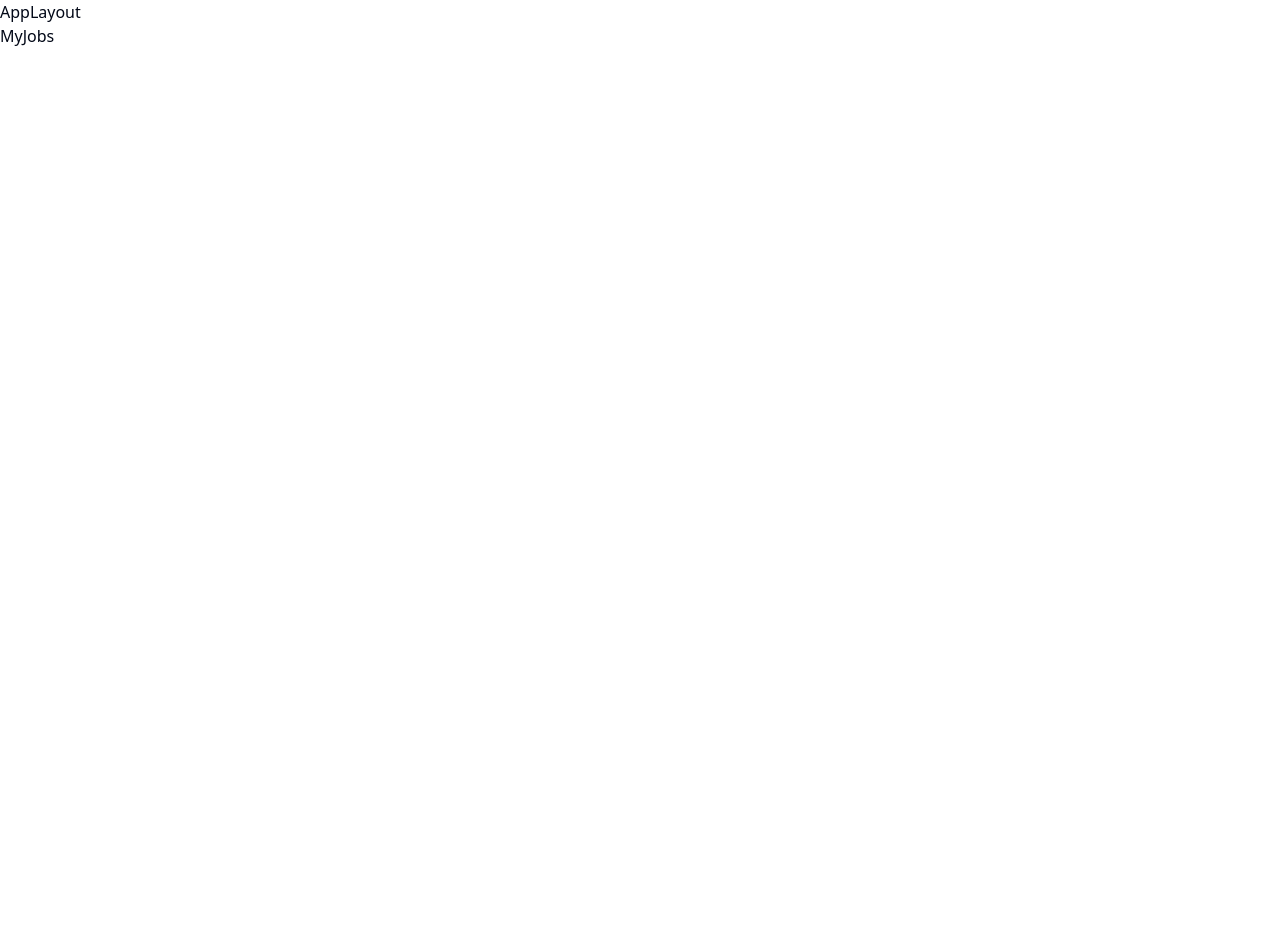
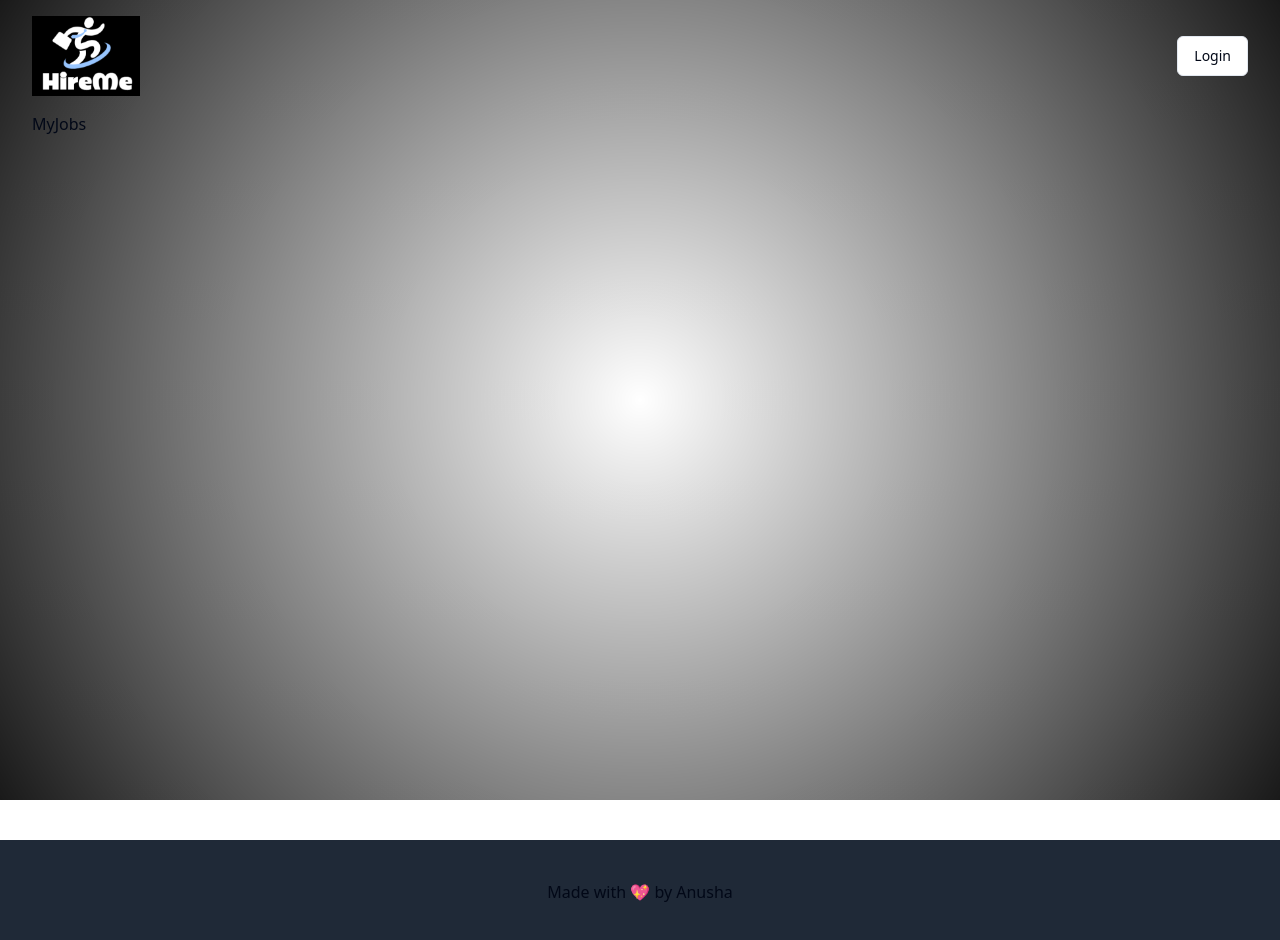
Before and after one commit to Anusha-Pwr/HireMe, a React (Vite) app: page /my-jobs in a window 1280 px wide. Shown: the top 940 px of the page. Before the commit the page ends 800 px from the top, so only its background shows below. Built offline with nearby package versions, Linux system fonts and the light colour scheme.

Commit message:
Add Header.jsx in AppLayout.jsx and style grid-container div

```diff
--- a/src/App.css
+++ b/src/App.css
@@ -0,0 +1,28 @@
+
+  .grid-container {
+    position: fixed;
+    left: 0;
+    right: 0;
+    width: 100%;
+    height: 100%;
+    background: linear-gradient(
+      180deg,
+      rgba(255, 255, 255, 0.02) 20%,
+      transparent 20%,
+      transparent 80%,
+      rgba(255, 255, 255, 0.02) 80%
+    );
+    background-size: 100% 100px;
+    pointer-events: none;
+    z-index: -1;
+  }
+
+.grid-container::before {
+    content: "";
+    position: absolute;
+    top: 0;
+    left: 0;
+    width: 100%;
+    height: 100%;
+    background: radial-gradient(circle, transparent, rgba(0, 0, 0, 0.9));
+  }
--- a/src/App.jsx
+++ b/src/App.jsx
@@ -9,6 +9,7 @@ import Job from "./pages/Job";
 import PostJob from "./pages/PostJob";
 import SavedJobs from "./pages/SavedJobs";
 import MyJobs from "./pages/MyJobs";
+import { ThemeProvider } from './components/ThemeProvider';
 
 function App() {
 
@@ -49,9 +50,9 @@ function App() {
   ])
 
   return (
-    <>
+    <ThemeProvider>
       <RouterProvider router={router} />
-    </>
+    </ThemeProvider>
   )
 }
 
--- /dev/null
+++ b/src/components/Header.jsx
@@ -0,0 +1,18 @@
+import React from "react";
+import { Link } from "react-router-dom";
+import {Button} from "../components/ui/button";
+
+const Header = () => {
+  return (
+    <>
+      <nav className="py-4 flex justify-between items-center">
+        <Link>
+          <img src="/hireme-logo.png" alt="logo image" className="h-20" />
+        </Link>
+        <Button variant="outline">Login</Button>
+      </nav>
+    </>
+  );
+};
+
+export default Header;
--- /dev/null
+++ b/src/components/ThemeProvider.jsx
@@ -0,0 +1,60 @@
+import { createContext, useContext, useEffect, useState } from "react"
+
+const initialState = {
+  theme: "system",
+  setTheme: () => null,
+}
+
+const ThemeProviderContext = createContext(initialState)
+
+export function ThemeProvider({
+  children,
+  defaultTheme = "system",
+  storageKey = "vite-ui-theme",
+  ...props
+}) {
+  const [theme, setTheme] = useState(
+    () => (localStorage.getItem(storageKey)) || defaultTheme
+  )
+
+  useEffect(() => {
+    const root = window.document.documentElement
+
+    root.classList.remove("light", "dark")
+
+    if (theme === "system") {
+      const systemTheme = window.matchMedia("(prefers-color-scheme: dark)")
+        .matches
+        ? "dark"
+        : "light"
+
+      root.classList.add(systemTheme)
+      return
+    }
+
+    root.classList.add(theme)
+  }, [theme])
+
+  const value = {
+    theme,
+    setTheme: (theme) => {
+      localStorage.setItem(storageKey, theme)
+      setTheme(theme)
+    },
+  }
+
+  return (
+    <ThemeProviderContext.Provider {...props} value={value}>
+      {children}
+    </ThemeProviderContext.Provider>
+  )
+}
+
+export const useTheme = () => {
+  const context = useContext(ThemeProviderContext)
+
+  if (context === undefined)
+    throw new Error("useTheme must be used within a ThemeProvider")
+
+  return context
+}
--- a/src/layout/app-layout.jsx
+++ b/src/layout/app-layout.jsx
@@ -1,10 +1,18 @@
 import { Outlet } from "react-router-dom";
 
+import Header from "../components/Header";
+
 export default function AppLayout() {
-    return (
-        <>
-            AppLayout
-            <Outlet />
-        </>
-    )
+  return (
+    <>
+      <div className="grid-container"></div>
+      <main className="min-h-screen container">
+        <Header />
+        <Outlet />
+      </main>
+      <div className="p-10 text-center bg-gray-800 mt-10">
+        Made with 💖 by Anusha
+      </div>
+    </>
+  );
 }
--- a/tailwind.config.js
+++ b/tailwind.config.js
@@ -1,60 +1,64 @@
 /** @type {import('tailwindcss').Config} */
 export default {
   darkMode: ["class"],
-    content: [
-    "./index.html",
-    "./src/**/*.{js,ts,jsx,tsx}",
-  ],
+  content: ["./index.html", "./src/**/*.{js,ts,jsx,tsx}"],
   theme: {
+    container: {
+      center: true,
+      padding: "2rem",
+      screens: {
+        "2xl": "1400px",
+      },
+    },
     extend: {
       borderRadius: {
-  			lg: 'var(--radius)',
-  			md: 'calc(var(--radius) - 2px)',
-  			sm: 'calc(var(--radius) - 4px)'
+        lg: "var(--radius)",
+        md: "calc(var(--radius) - 2px)",
+        sm: "calc(var(--radius) - 4px)",
       },
       colors: {
-  			background: 'hsl(var(--background))',
-  			foreground: 'hsl(var(--foreground))',
+        background: "hsl(var(--background))",
+        foreground: "hsl(var(--foreground))",
         card: {
-  				DEFAULT: 'hsl(var(--card))',
-  				foreground: 'hsl(var(--card-foreground))'
+          DEFAULT: "hsl(var(--card))",
+          foreground: "hsl(var(--card-foreground))",
         },
         popover: {
-  				DEFAULT: 'hsl(var(--popover))',
-  				foreground: 'hsl(var(--popover-foreground))'
+          DEFAULT: "hsl(var(--popover))",
+          foreground: "hsl(var(--popover-foreground))",
         },
         primary: {
-  				DEFAULT: 'hsl(var(--primary))',
-  				foreground: 'hsl(var(--primary-foreground))'
+          DEFAULT: "hsl(var(--primary))",
+          foreground: "hsl(var(--primary-foreground))",
         },
         secondary: {
-  				DEFAULT: 'hsl(var(--secondary))',
-  				foreground: 'hsl(var(--secondary-foreground))'
+          DEFAULT: "hsl(var(--secondary))",
+          foreground: "hsl(var(--secondary-foreground))",
         },
         muted: {
-  				DEFAULT: 'hsl(var(--muted))',
-  				foreground: 'hsl(var(--muted-foreground))'
+          DEFAULT: "hsl(var(--muted))",
+          foreground: "hsl(var(--muted-foreground))",
         },
         accent: {
-  				DEFAULT: 'hsl(var(--accent))',
-  				foreground: 'hsl(var(--accent-foreground))'
+          DEFAULT: "hsl(var(--accent))",
+          foreground: "hsl(var(--accent-foreground))",
         },
         destructive: {
-  				DEFAULT: 'hsl(var(--destructive))',
-  				foreground: 'hsl(var(--destructive-foreground))'
+          DEFAULT: "hsl(var(--destructive))",
+          foreground: "hsl(var(--destructive-foreground))",
         },
-  			border: 'hsl(var(--border))',
-  			input: 'hsl(var(--input))',
-  			ring: 'hsl(var(--ring))',
+        border: "hsl(var(--border))",
+        input: "hsl(var(--input))",
+        ring: "hsl(var(--ring))",
         chart: {
-  				'1': 'hsl(var(--chart-1))',
-  				'2': 'hsl(var(--chart-2))',
-  				'3': 'hsl(var(--chart-3))',
-  				'4': 'hsl(var(--chart-4))',
-  				'5': 'hsl(var(--chart-5))'
-  			}
-  		}
-  	}
+          1: "hsl(var(--chart-1))",
+          2: "hsl(var(--chart-2))",
+          3: "hsl(var(--chart-3))",
+          4: "hsl(var(--chart-4))",
+          5: "hsl(var(--chart-5))",
+        },
+      },
+    },
   },
   plugins: [require("tailwindcss-animate")],
-}
+};
```
Also changed, not shown: public/hireme-logo.png (added). Lines whose indentation alone changed are shown as unchanged.
